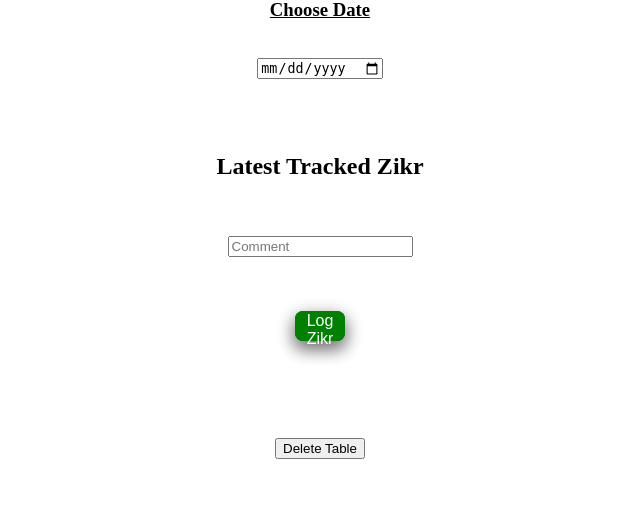
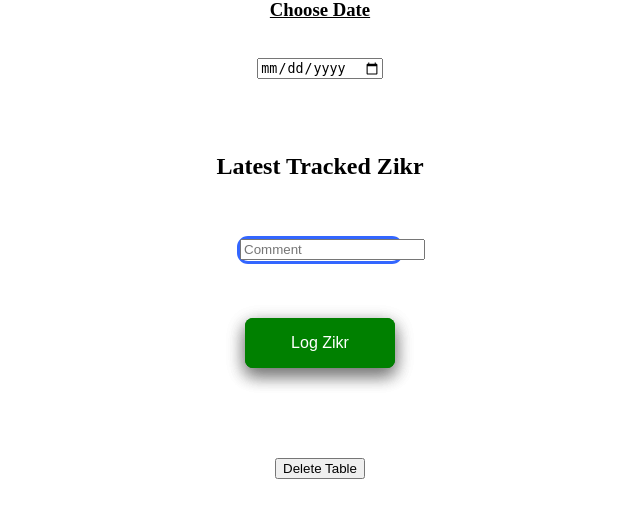
Before and after one commit to knail1/zikrtracker, a Flask app: page / in a window 1280 px wide. Shown: the part 158-676 px from the top of the page, without its empty margins (320-960 px from the left). Run offline with Flask 2, Linux system fonts and the light colour scheme; data that the repository does not hold is empty; some libraries are stand-ins or nearby versions.

Commit message:
messing with css

```diff
--- a/static/style.css
+++ b/static/style.css
@@ -10,8 +10,8 @@
     border: none;
     background-color: green;
     color: white;
-    height: 30px;
-    width: 50px;
+    height: 50px;
+    width: 150px;
     text-align: center;
     text-decoration: none;
     display: inline-block;
@@ -19,3 +19,13 @@
     border-radius: 8px;
     box-shadow: 0 8px 16px 0 rgba(0,0,0,0.2), 0 6px 20px 0 rgba(0,0,0,0.19);
   }
+.commenttext {
+    border: 3px solid #3366FF;
+    text-decoration: none;
+    font-size: 16px;
+	border-radius:11px;
+	height: 22px;
+    width: 160px;
+    text-align: center;
+    display: inline-block;
+}
--- a/templates/index.html
+++ b/templates/index.html
@@ -1,9 +1,8 @@
 <!DOCTYPE html>
 <html>
     <head>
-        <link rel="stylesheet" href="styles.css">
+        <link rel="stylesheet" href="{{ url_for('static', filename='style.css') }}">
         <title>Zikr Tracker</title>
-        <link rel="stylesheet" type="text/css" href="static/style.css">
     </head>
     <body>
         <div class="title">
@@ -35,7 +34,9 @@
                     {% endfor %}
                 </p>
                 <br><br>
-                <input placeholder='Comment' name="comment">
+                <div class='commenttext'>
+                    <input placeholder='Comment' name="comment">
+                </div>
                 <br><br><br><br>
                 <div class = "logbutton">
                     <button class="logbutton" name='complete'>Log Zikr</button>
```
